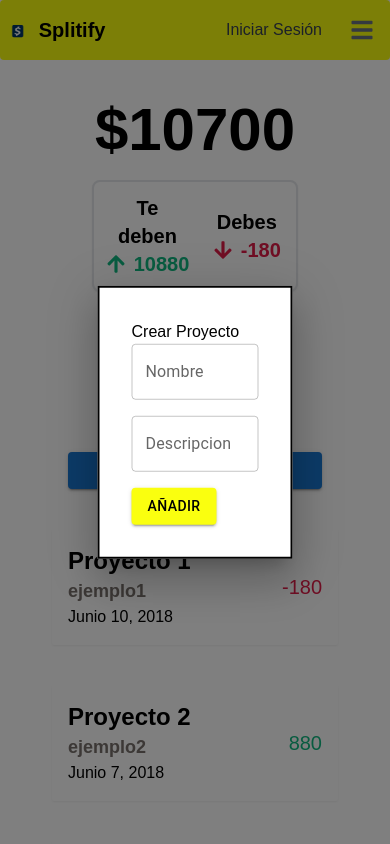
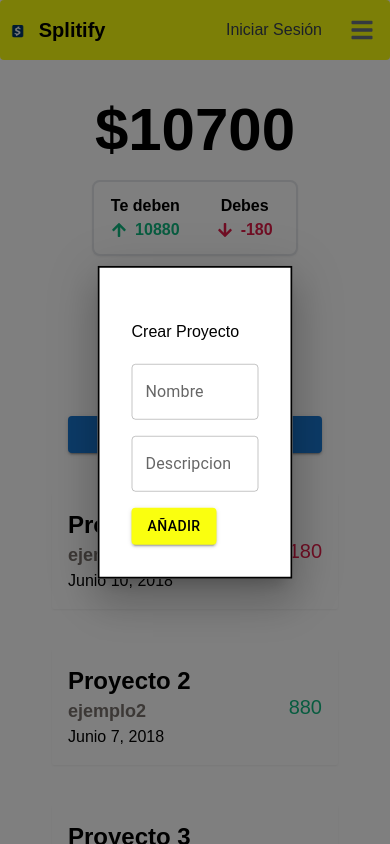
Before and after one commit to yunb12345/APITPO, a React (Create React App) app: page /board in a window 390 px wide. Both pictures are taken after a click on the button "CREAR PROYECTO". Shown: the top 844 px of the page. Built offline with nearby package versions, Linux system fonts and the light colour scheme.

Commit message:
pequeños cambios

```diff
--- a/src/components/miembros.jsx
+++ b/src/components/miembros.jsx
@@ -38,7 +38,7 @@ const Miembros = (props) => {
         <div>
             <div className=''>
                 <Table data={integrantes} columns={tablaColumna} expandable={false}/> {/*le paso si es expandible o no*/}
-                <div className='flex justify-center'>
+                <div className='flex flex-col lg:flex-row items-center justify-center'>
                     <Button variant="contained" onClick={handleOpenIntegrante} style={{
                             borderRadius: "10px", width: "40%", backgroundColor: "#FAFF0F", color: "black",
                             height: "50px", marginBottom: "30px", marginLeft: "50px", marginRight: "40px", textAlign:"center",
@@ -46,7 +46,7 @@ const Miembros = (props) => {
                     Añadir Miembro
                     </Button>
                     <Button variant="contained" onClick={handleOpenDeleteIntegrante} style={{
-                            borderRadius: "10px", width: "40%", backgroundColor: "#FAFF0F", color: "black",
+                            borderRadius: "10px", width: "40%", backgroundColor: "#FF4C4C", color: "white",
                             height: "50px", marginBottom: "30px", marginLeft: "50px", marginRight: "40px", textAlign:"center",
                     }}>
                     Eliminar Miembro
@@ -76,7 +76,7 @@ const Miembros = (props) => {
                                     <div>
                                         <p style={{marginTop:"10px", marginRight:"10px"}}>{x.userName}</p>
                                     </div>
-                                    <Button onClick={() => handleDeleteIntegrante(x.userName)} variant="contained" sx={{ mt: 2, backgroundColor: '#FAFF0F', color: 'black' }}>
+                                    <Button onClick={() => handleDeleteIntegrante(x.userName)} variant="contained" sx={{ mt: 2, backgroundColor: '#FF4C4C', color: 'white' }}>
                                         Eliminar
                                     </Button>
                                 </div>
--- a/src/components/navbar.jsx
+++ b/src/components/navbar.jsx
@@ -35,7 +35,7 @@ const NNavbar = () => {
                     <Link to="/profile"><Dropdown.Item>Perfil</Dropdown.Item></Link>
                     <Link to="/transactions"><Dropdown.Item>Mis transacciones</Dropdown.Item></Link>
                     <Dropdown.Divider />
-                    <Dropdown.Item onClick={handleLogout}>Sign out</Dropdown.Item>
+                    <Dropdown.Item onClick={handleLogout}>Cerar Sesion</Dropdown.Item>
                     </Dropdown>
                 ) : (
                     <div className="flex items-center pr-5">
--- a/src/views/board.jsx
+++ b/src/views/board.jsx
@@ -72,8 +72,8 @@ const Board = () => {
             const fecha = new Date();
             const dia = fecha.getDate();
             const mes = meses[fecha.getMonth()];
-            const año = fecha.getFullYear();
-            newProyecto.fecha = `${mes} ${dia}, ${año}`
+            const anio = fecha.getFullYear();
+            newProyecto.fecha = `${mes} ${dia}, ${anio}`
             setProyectos([...proyectos, { id: newProyecto.id, nombre: newProyecto.nombre, descripcion: newProyecto.descripcion, fecha: newProyecto.fecha, balance: newProyecto.balance}]);
             setNewProyecto({ nombre: '', descripcion: '', fecha: '', balance: 0 });
             handleCloseProyect();
@@ -88,7 +88,7 @@ const Board = () => {
                     <h2 className='text-6xl font-bold'>${totalBalance}</h2>
                 </div>
                 <div className='flex flex-row border-2 gap-5 p-3 text-center bg-white shadow-sm rounded-lg items-center w-2/3 lg:w-1/3'>
-                    <div className='flex flex-col text-xl font-bold w-1/2'>
+                    <div className='flex flex-col text-base lg:text-xl font-bold w-1/2'>
                         <div>
                             <p className='m-0'>Te deben</p>
                         </div>
@@ -97,7 +97,7 @@ const Board = () => {
                             <p className='text-emerald-500'>{balancePositivo}</p>
                         </div>
                     </div>
-                    <div className='flex flex-col text-xl font-bold w-1/2'>
+                    <div className='flex flex-col text-base lg:text-xl font-bold w-1/2'>
                         <div>
                             <p className='m-0'>Debes</p>
                         </div>
@@ -134,7 +134,7 @@ const Board = () => {
             </div>
             <Modal open= {openCreateProyect} onClose={handleCloseProyect}>
                 <CustomBox moreStyles={{width:400}}>
-                    <h2>Crear Proyecto</h2>
+                    <h2 className='py-5'>Crear Proyecto</h2>
                     <TextField
                     label="Nombre"
                     value={newProyecto.nombre}
--- a/src/views/home.jsx
+++ b/src/views/home.jsx
@@ -1,6 +1,6 @@
 import * as React from 'react';
 import image from "../imgs/landing_img.png";
-import image2 from "../imgs/landing2-removebg-preview.png";
+import image2 from "../imgs/people-analyzing-growth-charts-business-illustration-free-vector.jpg";
 import { FaCalculator } from "react-icons/fa";
 import { FaCalendar } from "react-icons/fa";
 import { FaRocket } from "react-icons/fa";
@@ -8,10 +8,11 @@ import { Card } from "flowbite-react";
 import { Button } from "flowbite-react";
 import { Link } from "react-router-dom";
 import { useLocation } from 'react-router-dom';
+import { AuthContext } from "../components/authContext";
 
 const Home =()=>{
     const location = useLocation();
-
+    const { isAuthenticated } = React.useContext(AuthContext);
     React.useEffect(() => {
         if (location.hash) {
         const element = document.getElementById(location.hash.substring(1));
@@ -20,6 +21,7 @@ const Home =()=>{
         }
         }
     }, [location]);
+
     return(
         <div>
             <div id="seccion1" className="flex flex-wrap items-center py-5 lg:py-10">
@@ -28,10 +30,13 @@ const Home =()=>{
                 </div>
                 <div className="w-full px-10 py-10 lg:w-1/2 lg:py-0 text-2xl text-center lg:text-5xl font-bold">
                     <p className="lg:text-left py-10">Lleva tus proyectos al siguiente nivel: organización, control y éxito en un solo lugar.</p>
-                    <Link to="/register"><Button color="dark" className="px-10 lg:px-32 lg:py-2 m-auto font-bold">Entrar</Button></Link>
+                    {isAuthenticated ? (
+                    null
+                    ) : (<Link to="/register"><Button color="dark" className="px-10 lg:px-32 lg:py-2 m-auto font-bold">Entrar</Button></Link>)}
+
                 </div>
             </div>
-            <div id="seccion2" className="items-center w-screen bg-[#F0F0F0]">
+            <div id="seccion2" className="items-center w-screen bg-[#EAEEF7]">
                 <div className="">
                     <div className="mx-20 pt-10 text-center lg:text-left">
                         <p className="text-3xl m-5 font-bold lg:text-5xl">Potencia tu creatividad</p>
```
Also changed, not shown: src/imgs/people-analyzing-growth-charts-business-illustration-free-vector.jpg (added).
